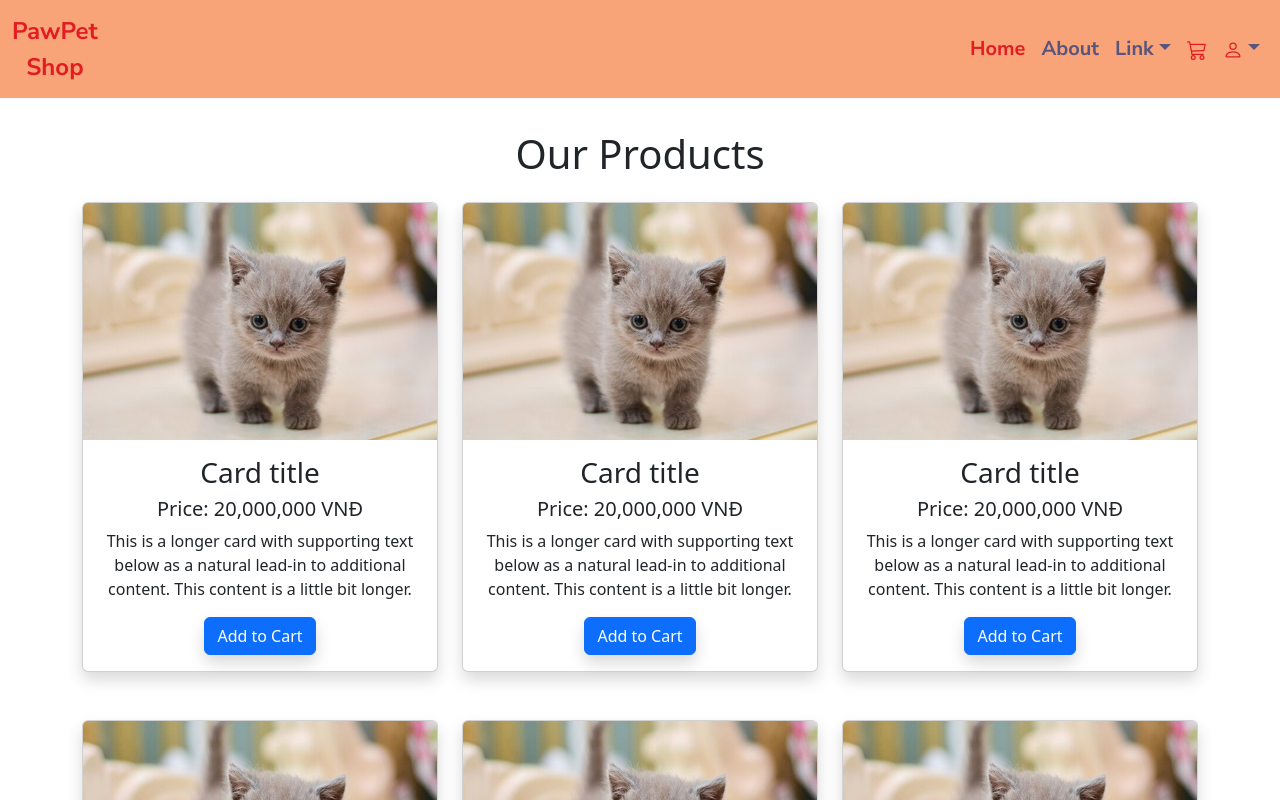
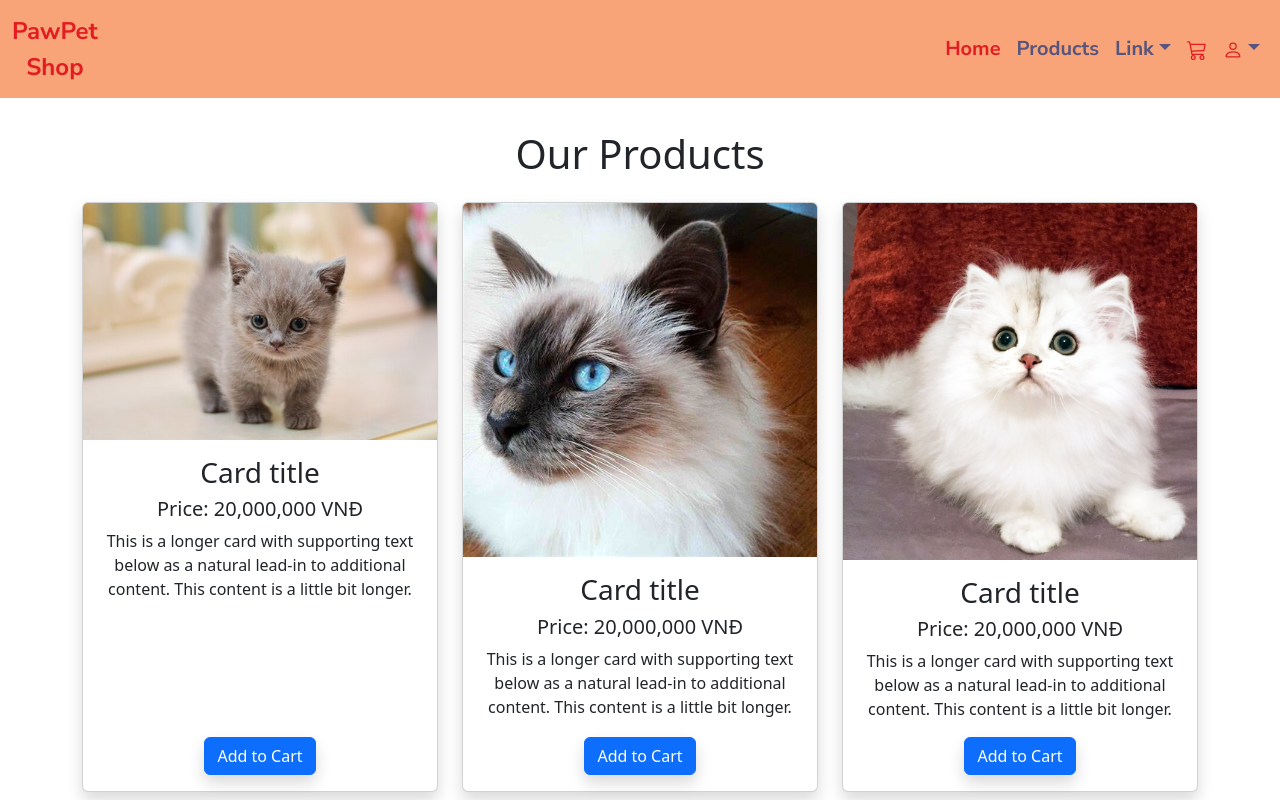
Before and after one commit to xrnhy2911/paw-pet-shop, a React (Create React App) app: page /products in a window 1280 px wide. Shown: the top 800 px of the page. Built offline with nearby package versions, Linux system fonts and the light colour scheme.

Commit message:
ProductCard #2

```diff
--- a/src/components/header/Header.jsx
+++ b/src/components/header/Header.jsx
@@ -32,8 +32,8 @@ export default function Header() {
               <Nav.Link as={Link} to={"/home"}>
                 Home
               </Nav.Link>
-              <Nav.Link as={Link} to={"/about"} className="custom-sub-nav">
-                About
+              <Nav.Link as={Link} to={"/products"} className="custom-sub-nav">
+                Products
               </Nav.Link>
               <NavDropdown
                 title="Link"
@@ -43,7 +43,7 @@ export default function Header() {
               >
                 <NavDropdown.Item
                   className="custom-dropdown-item"
-                  href="/products"
+                  href="/about"
                 >
                   About
                 </NavDropdown.Item>
--- a/src/components/product/ProductCard.jsx
+++ b/src/components/product/ProductCard.jsx
@@ -3,20 +3,26 @@ import Card from "react-bootstrap/Card";
 import Col from "react-bootstrap/Col";
 import Row from "react-bootstrap/Row";
 import Button from "react-bootstrap/Button";
-import munchkin from "../../img/munchkin_cat.jpg";
-import Container from "react-bootstrap/esm/Container";
+import image1 from "../../img/munchkin_cat.jpg";
+import image2 from "../../img/birman_1.jpg";
+import image3 from "../../img/persian_1.jpg";
+import image4 from "../../img/ragdoll_1.jpg";
+import image5 from "../../img/ragdoll_2.jpg";
+import image6 from "../../img/ragdoll_3.jpg";
+import Container from "react-bootstrap/Container";
 
 export default function ProductCard() {
+  const images = [image1, image2, image3, image4, image5, image6];
   return (
     <>
       <Container className="py-2">
         <h1 className="m-4">Our Products</h1>
         <Row xs={1} md={3} className="g-4">
-          {Array.from({ length: 12 }).map((_, idx) => (
+          {images.map((image, idx) => (
             <Col key={idx} className="mb-4">
-              <Card className="h-100 shadow">
-                <Card.Img variant="top" src={munchkin} />
-                <Card.Body>
+              <Card className="h-100 shadow d-flex flex-column">
+                <Card.Img variant="top" src={image} />
+                <Card.Body className="d-flex flex-column flex-grow-1">
                   <Card.Title>
                     <span className="h3">Card title</span>
                   </Card.Title>
@@ -26,7 +32,7 @@ export default function ProductCard() {
                     natural lead-in to additional content. This content is a
                     little bit longer.
                   </Card.Text>
-                  <Button variant="primary" className="shadow">
+                  <Button variant="primary" className="mt-auto mx-auto shadow">
                     Add to Cart
                   </Button>
                 </Card.Body>
```
